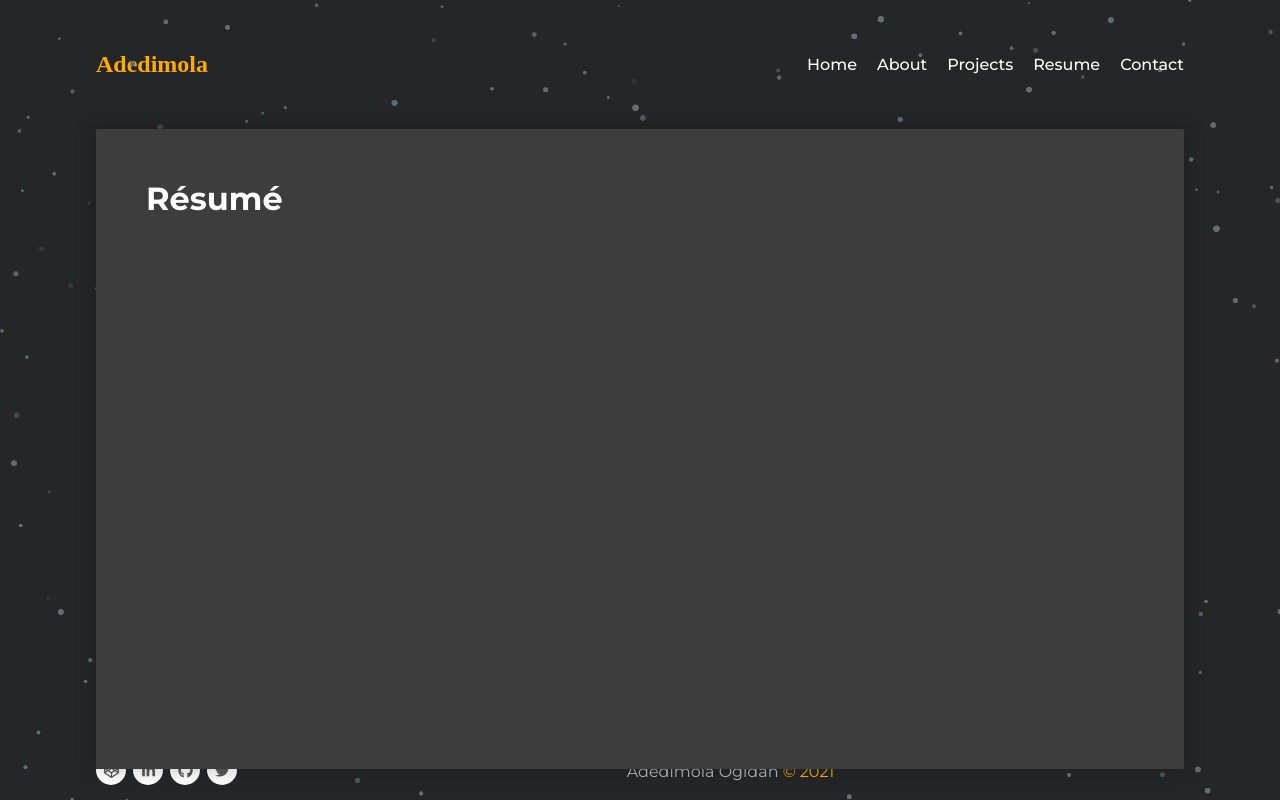
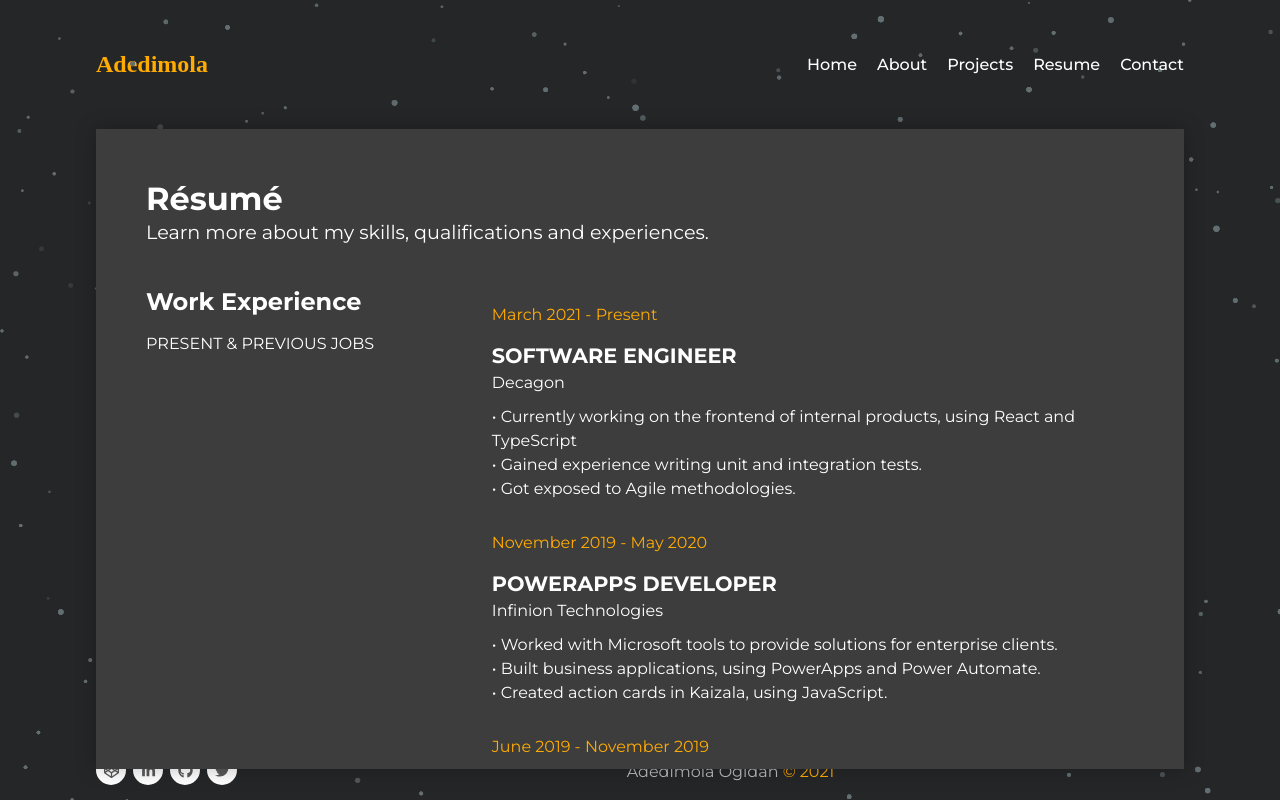
Before and after one commit to dimola7/portfolio-v4, a React (Create React App) app: page /resume in a window 1280 px wide. Built offline with nearby package versions, Linux system fonts and the light colour scheme.

Commit message:
added resume

```diff
--- a/src/app/components/Footer/Footer.tsx
+++ b/src/app/components/Footer/Footer.tsx
@@ -45,7 +45,7 @@ const Footer = () => {
         <IconList>
           <IconLink
             to="https://twitter.com/dimola_"
-            // backgroundColor = "#44bcdd"
+            // backgroundColor="#44bcdd"
             target="_blank"
           >
             <FaTwitter onMouseEnter={onEnter} onMouseLeave={onLeave} />
@@ -86,6 +86,19 @@ const IconDiv = Styled.div`
   display: flex;
   justify-content: center;
   gap: 7px;
+
+div:nth-child(1) > a:hover{
+    background-color: #636e72;
+  }
+  div:nth-child(2) > a:hover{
+    background-color: #007bb7;
+  }
+  div:nth-child(3) > a:hover{
+    background-color: #2d3436;
+  }
+  div:nth-child(4) > a:hover{
+    background-color: #44bcdd;
+  }
 `;
 export const IconList = Styled.div`
   line-height: 35px;
@@ -108,7 +121,7 @@ const IconLink = Styled(Link)`
   }
 
   &:hover {
-    background-color: ${(props: any) => props.backgroundColor};
+    /* background-color: ${(props: any) => props.backgroundColor}; */
 
     * {
       fill: #fff;
--- a/src/app/components/ParticlesBackground.tsx
+++ b/src/app/components/ParticlesBackground.tsx
@@ -1,4 +1,3 @@
-import React from "react";
 import Particles from "react-tsparticles";
 import particlesConfig from "../config/particle-config";
 import { ISourceOptions } from "tsparticles";
--- /dev/null
+++ b/src/app/data/résumé.ts
@@ -0,0 +1,35 @@
+export const experienceData = [
+    {
+        id: 1,
+        role: "Software Engineer",
+        location: "Lagos, Nigeria",
+        company: "Decagon",
+        timeline: { "from": "March 2021", "to": "Present" },
+        summary: "• Currently working on the frontend of internal products, using React and TypeScript \n• Gained experience writing unit and integration tests. \n• Got exposed to Agile methodologies."
+    },
+    {
+        id: 2,
+        role: "PowerApps Developer",
+        location: "Lagos, Nigeria",
+        company: "Infinion Technologies",
+        timeline: { "from": "November 2019", "to": "May 2020" },
+        summary: "• Worked with Microsoft tools to provide solutions for enterprise clients. \n• Built business applications, using PowerApps and Power Automate. \n• Created action cards in Kaizala, using JavaScript."
+    },
+    {
+        id: 3,
+        role: "Frontend Developer Intern",
+        location: "Lagos, Nigeria",
+        company: "Multistream Technologies.",
+        timeline: { "from": "June 2019", "to": "November 2019" },
+        summary: "• Designed, developed, and maintained websites, using HTML and CSS. \n• Conferred with the development team to resolve conflicts, develop content criteria and choose solutions. \n• Gained exposure to the version control system, Git."
+    }
+]
+
+export const educationData = [
+    {
+        id: 1,
+        degree: "BSc. in Economics",
+        school: "Babcock University, Nigeria.",
+        timeline: { "from": "Aug 2013", "to": "Jun 2017" }
+    }
+]
--- a/src/app/pages/Home.tsx
+++ b/src/app/pages/Home.tsx
@@ -23,7 +23,7 @@ const Home = () => {
           <h2>
             Hi, <br /> I'm <Span color="#ffab00">Adedimola Ogidan</Span>,{" "}
           </h2>
-          <h3>Web Developer.</h3>
+          <h3>Software Engineer.</h3>
           <p>CSS / JavaScript / React</p>
           <Button to="/projects">My projects</Button>
         </div>
--- a/src/app/pages/Resume.tsx
+++ b/src/app/pages/Resume.tsx
@@ -1,14 +1,216 @@
 import Layout from "../components/Layout/Layout";
 import PageCard from "../components/PageCard/PageCard";
+import { experienceData, educationData } from "../data/résumé";
+import styled from "styled-components";
 
 const Resume = () => {
   return (
     <Layout>
       <PageCard>
         <h1>Résumé</h1>
+        <HeaderDiv>
+          <p>Learn more about my skills, qualifications and experiences.</p>
+        </HeaderDiv>
+        <ContentDiv>
+          <div className="content">
+            <div className="left-content">
+              <h2>Work Experience</h2>
+              <p>PRESENT & PREVIOUS JOBS</p>
+            </div>
+            <div className="right-content">
+              <WorkDiv>
+                {experienceData.map((experience) => (
+                  <div className="work" key={experience.id}>
+                    <p className="work__timeline">
+                      {experience.timeline.from} - {experience.timeline.to}
+                    </p>
+                    <h3>{experience.role}</h3>
+                    <p className="company">{experience.company}</p>
+                    <p className="summary">{experience.summary} </p>
+                  </div>
+                ))}
+              </WorkDiv>
+            </div>
+          </div>
+
+          <div className="content">
+            <div className="left-content">
+              <h2>Education</h2>
+              <p>ACADEMIC CAREER</p>
+            </div>
+            <div className="right-content">
+              <EducationDiv>
+                {educationData.map((education) => (
+                  <div key={education.id}>
+                    <h3>{education.degree}</h3>
+                    <p className="school">{education.school}</p>
+                    <p className="timeline">
+                      {education.timeline.from} - {education.timeline.to}
+                    </p>
+                  </div>
+                ))}
+              </EducationDiv>
+            </div>
+          </div>
+        </ContentDiv>
       </PageCard>
     </Layout>
   );
 };
 
 export default Resume;
+
+const HeaderDiv = styled.header`
+  margin-bottom: 40px;
+
+  p {
+    margin-top: 0;
+    font-size: 1.2em;
+  }
+`;
+const ContentDiv = styled.div`
+  .content {
+    display: flex;
+    align-items: flex-start;
+    margin-bottom: 60px;
+
+    :first-of-type {
+      flex-shrink: 0;
+    }
+
+    @media only screen and (max-width: 800px) {
+      flex-direction: column;
+    }
+  }
+  h2 {
+    @media only screen and (max-width: 500px) {
+      font-size: 1.8em;
+    }
+  }
+  .left-content {
+    margin-right: 20px;
+    width: calc(35% - 20px);
+    max-width: 350px;
+
+    @media only screen and (max-width: 800px) {
+      width: 100%;
+    }
+  }
+  .right-content {
+    width: 65%;
+    position: relative;
+
+    @media only screen and (max-width: 800px) {
+      width: 100%;
+    }
+  }
+`;
+
+const WorkDiv = styled.div`
+  .work {
+    margin-bottom: 30px;
+    margin-top: 15px;
+  }
+  h3 {
+    font-size: 1.3em;
+    color: #fff;
+    margin: 0;
+    text-transform: uppercase;
+
+    @media only screen and (max-width: 500px) {
+      font-size: 1.1em;
+    }
+  }
+  .work__timeline {
+    color: #ffab00;
+  }
+  .company {
+    color: #fff;
+    font-size: 1em;
+    margin: 0;
+    margin-top: 3px;
+  }
+  .timeline {
+    color: #ffab00;
+    font-size: 1.1em;
+    margin: 0;
+    margin-bottom: 5px;
+  }
+  .summary {
+    white-space: pre-wrap;
+    line-height: 24px;
+    margin-top: 10px;
+  }
+  @media only screen and (max-width: 500px) {
+    font-size: 1em;
+  }
+`;
+
+const EducationDiv = styled.div`
+  &:after {
+    content: "";
+    position: absolute;
+    top: 8px;
+    bottom: 0;
+    left: -51px;
+    width: 2px;
+    background: #ccc;
+  }
+
+  div {
+    position: relative;
+    margin-bottom: 40px;
+  }
+
+  h3 {
+    margin: 0 0 5px;
+    color: #c5bab5;
+    text-transform: uppercase;
+    font-size: 1.3em;
+  }
+  .timeline {
+    display: inline-block;
+    background: rgba(214, 228, 28, 0.3);
+    padding: 10px;
+    font-weight: bolder;
+    border-radius: 5px;
+    margin-bottom: 0;
+    margin-top: 10px;
+    font-size: 0.8em;
+    color: #fff;
+  }
+  .school {
+    font-style: italic;
+    margin: 0;
+
+    &:after {
+      content: "";
+      position: absolute;
+      top: 3px;
+      left: -58px;
+      width: 16px;
+      height: 16px;
+      border-radius: 10px;
+      z-index: 1;
+      box-shadow: 0 0 0 8px rgba(214, 228, 28, 0.3);
+      background: #ffab00;
+    }
+  }
+
+  @media only screen and (max-width: 800px) {
+    margin-left: 30px;
+
+    &:after {
+      left: 0;
+    }
+
+    .education__summary::after {
+      left: -37px;
+    }
+  }
+  @media only screen and (max-width: 500px) {
+    h3 {
+      font-size: 1.1em;
+    }
+  }
+`;
```
